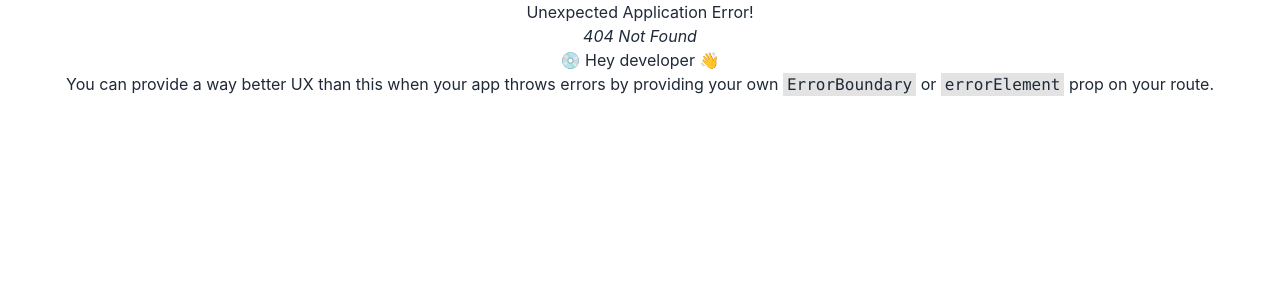
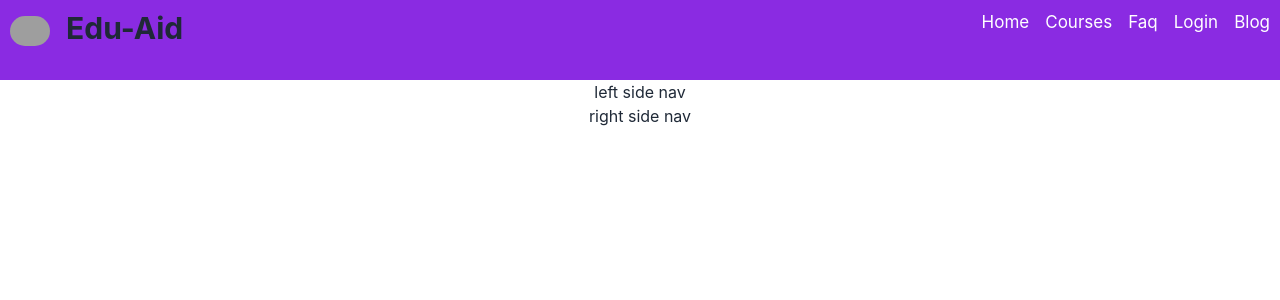
Before and after one commit to didar07/edu-aid-client, a React (Create React App) app: page /courses in a window 1280 px wide. Before the commit this address had no page. Shown: the top 300 px of the page. Built offline with nearby package versions, Linux system fonts and the light colour scheme; grey boxes are pictures that could not be loaded.

Commit message:
navbar added

```diff
--- /dev/null
+++ b/src/components/Blog/Blog.js
@@ -0,0 +1,11 @@
+import React from 'react';
+
+const Blog = () => {
+    return (
+        <div>
+            <h2>blog</h2>
+        </div>
+    );
+};
+
+export default Blog;
--- /dev/null
+++ b/src/components/Courses/Courses.js
@@ -0,0 +1,14 @@
+import React from 'react';
+import LeftSideNav from './LeftSideNav/LeftSideNav';
+import RightSideNav from './RightSideNav/RightSideNav';
+
+const Courses = () => {
+    return (
+        <div>
+            <LeftSideNav></LeftSideNav>
+            <RightSideNav></RightSideNav>
+        </div>
+    );
+};
+
+export default Courses;
--- /dev/null
+++ b/src/components/Courses/LeftSideNav/LeftSideNav.js
@@ -0,0 +1,11 @@
+import React from 'react';
+
+const LeftSideNav = () => {
+    return (
+        <div>
+            <h2>left side nav</h2>
+        </div>
+    );
+};
+
+export default LeftSideNav;
--- /dev/null
+++ b/src/components/Courses/RightSideNav/RightSideNav.js
@@ -0,0 +1,11 @@
+import React from 'react';
+
+const RightSideNav = () => {
+    return (
+        <div>
+            <h2>right side nav</h2>
+        </div>
+    );
+};
+
+export default RightSideNav;
--- /dev/null
+++ b/src/components/Faq/Faq.js
@@ -0,0 +1,11 @@
+import React from 'react';
+
+const Faq = () => {
+    return (
+        <div>
+            <h2>faq</h2>
+        </div>
+    );
+};
+
+export default Faq;
--- /dev/null
+++ b/src/components/Header/Header.css
@@ -0,0 +1,22 @@
+.nav img {
+    height: 30px;
+    border: none;
+    border-radius: 30px;
+    margin-top: 6px;
+}
+
+.nav {
+    background-color: blueviolet;
+    height: 80px;
+    padding: 10px;
+}
+
+.nav-link {
+    color: #FFFFFF;
+    text-decoration: none;
+    font-size: 17px;
+}
+
+.nav-link:hover {
+    color: orange;
+}
--- /dev/null
+++ b/src/components/Header/Header.js
@@ -0,0 +1,22 @@
+import React from 'react';
+import { Link } from 'react-router-dom';
+import './Header.css'
+const Header = () => {
+    return (
+        <nav className='nav flex justify-between'>
+            <div className='flex align-middle'>
+                <img src="https://tse4.mm.bing.net/th?id=OIP.ocTNmZBZrwvB5iYUkmIsqwHaB2&pid=Api&P=0" alt="" />
+                <div><h2 className='text-3xl font-bold ml-4'>Edu-Aid</h2></div>
+            </div>
+            <div className='nav-link'>
+                <Link className='mr-4' to='/home'>Home</Link>
+                <Link className='mr-4' to='courses'>Courses</Link>
+                <Link className='mr-4' to='/faq'>Faq</Link>
+                <Link className='mr-4' to='/login'>Login</Link>
+                <Link to='/blog'>Blog</Link>
+            </div>
+        </nav>
+    );
+};
+
+export default Header;
--- /dev/null
+++ b/src/components/Home/Home.js
@@ -0,0 +1,11 @@
+import React from 'react';
+
+const Home = () => {
+    return (
+        <div>
+            <h2>home</h2>
+        </div>
+    );
+};
+
+export default Home;
--- /dev/null
+++ b/src/components/Login/Login.js
@@ -0,0 +1,11 @@
+import React from 'react';
+
+const Login = () => {
+    return (
+        <div>
+            <h2>login</h2>
+        </div>
+    );
+};
+
+export default Login;
--- a/src/layout/Main.js
+++ b/src/layout/Main.js
@@ -1,9 +1,11 @@
 import React from 'react';
 import { Outlet } from 'react-router-dom';
+import Header from '../components/Header/Header';
 
 const Main = () => {
     return (
         <div>
+            <Header></Header>
             <Outlet></Outlet>
         </div>
     );
```
Also changed, not shown: src/Routes/Routes/Routes.js (+28 -1 lines).
